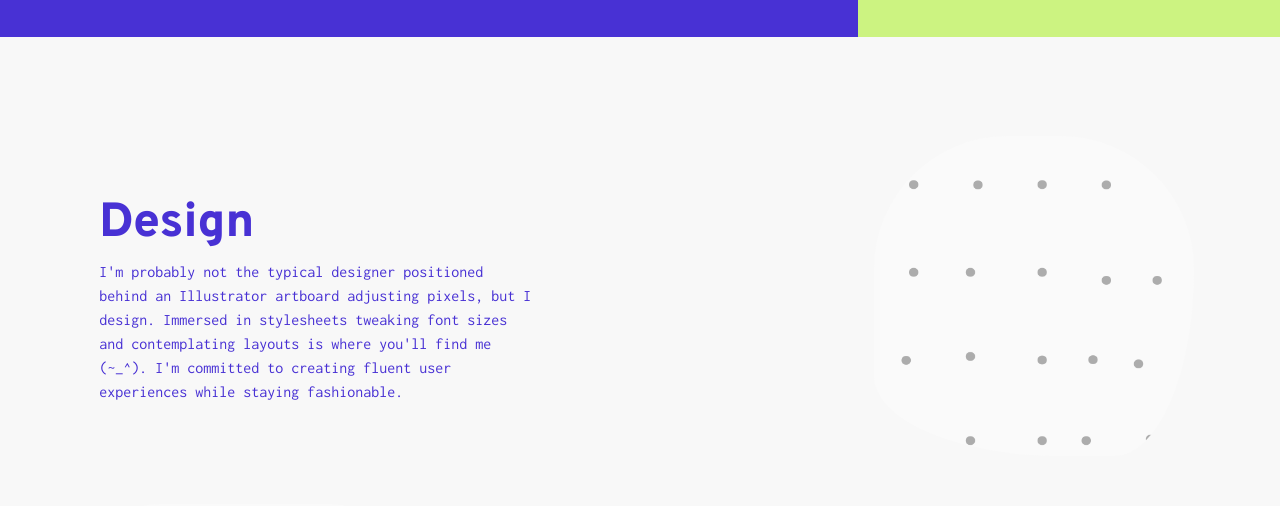
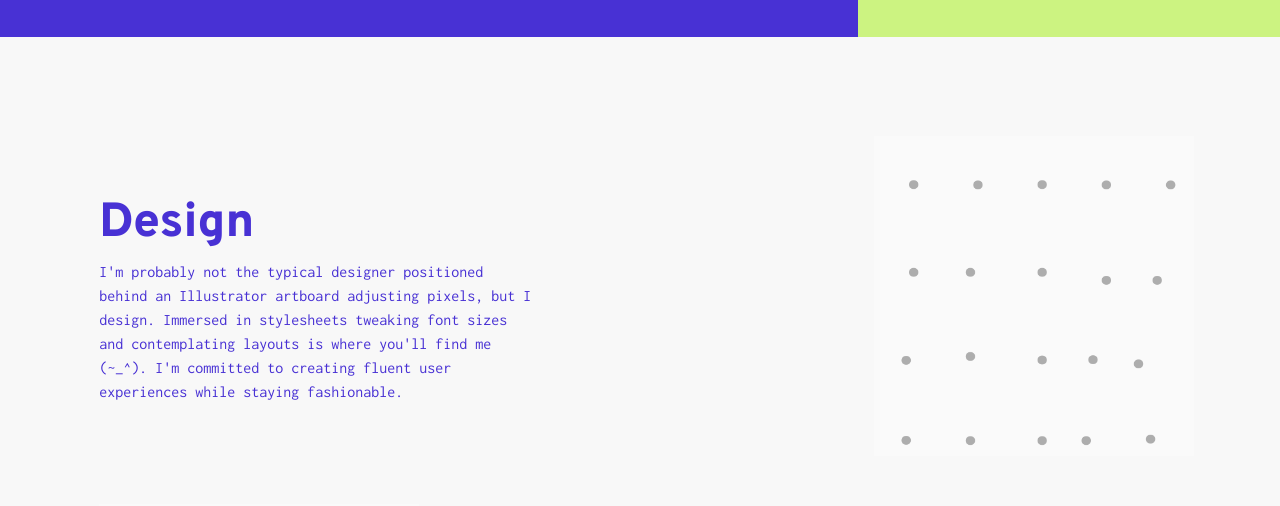
Before and after one commit to Ilesanmi-Erioluwa-Victor/portfolio, a Next.js app: page / in a window 1280 px wide. Shown: the part 640-1146 px from the top of the page. Built offline with nearby package versions, Linux system fonts and the light colour scheme.

Commit message:
first commit today

```diff
--- a/src/components/Roles.tsx
+++ b/src/components/Roles.tsx
@@ -28,16 +28,7 @@ const Roles = () => {
                 alt={data.title}
                 className={`absolute max-w-full  opacity-30
                 ${data.id % 2 === 1 && 'right-[-100%]'}
-                ${
-                  data.id === 1
-                    ? 'rounded-[50%_50%_30%_70%_/_50%_50%_70%_30%]'
-                    : data.id === 2
-                    ? ' rounded-[20%_30%_40%_50%_/_10%_20%_30%_40%]'
-                    : data.id === 3
-                    ? 'rounded-[50%_45%_55%_50%_/_40%_60%_40%_60%]'
-                    : data.id === 4 &&
-                      'rounded-[50%_60%_70%_40%_/_70%_60%_50%_40%]'
-                }
+                ${data.class}
                  `}
               />
             </figure>
```
